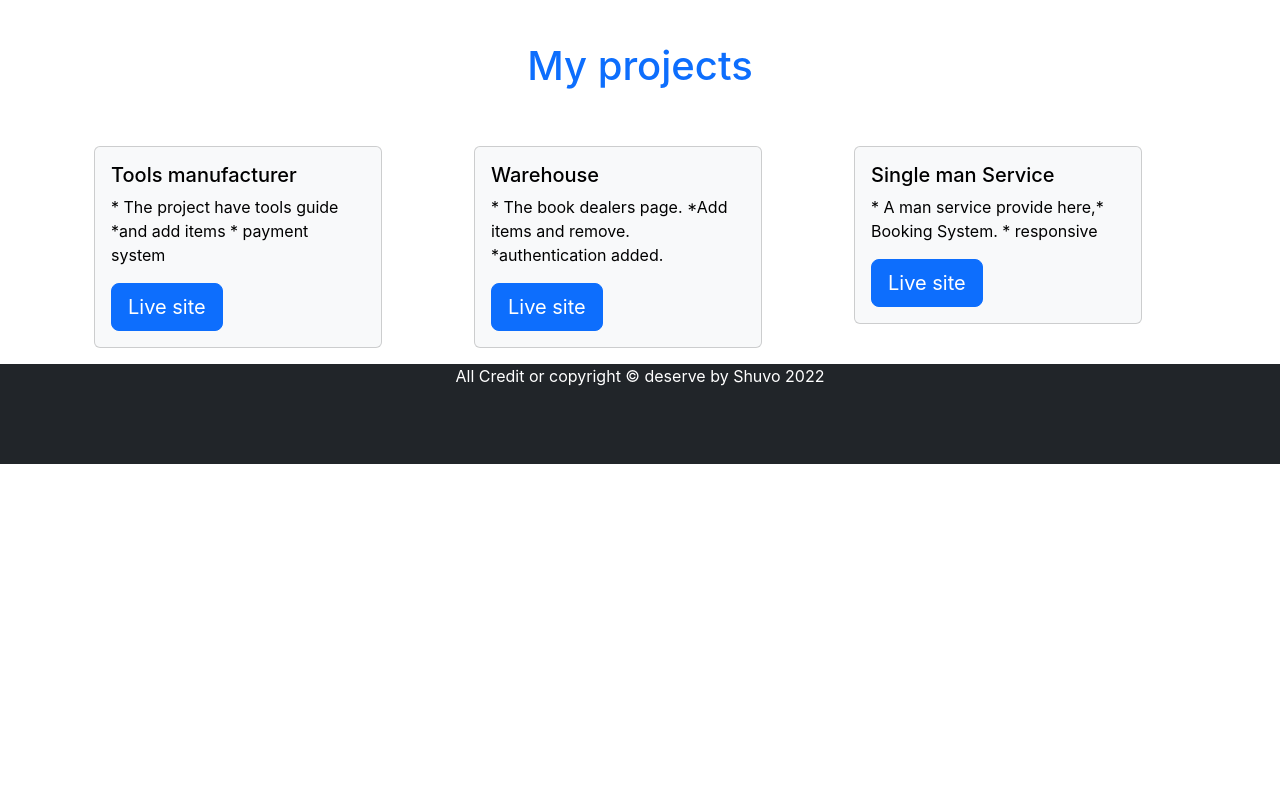
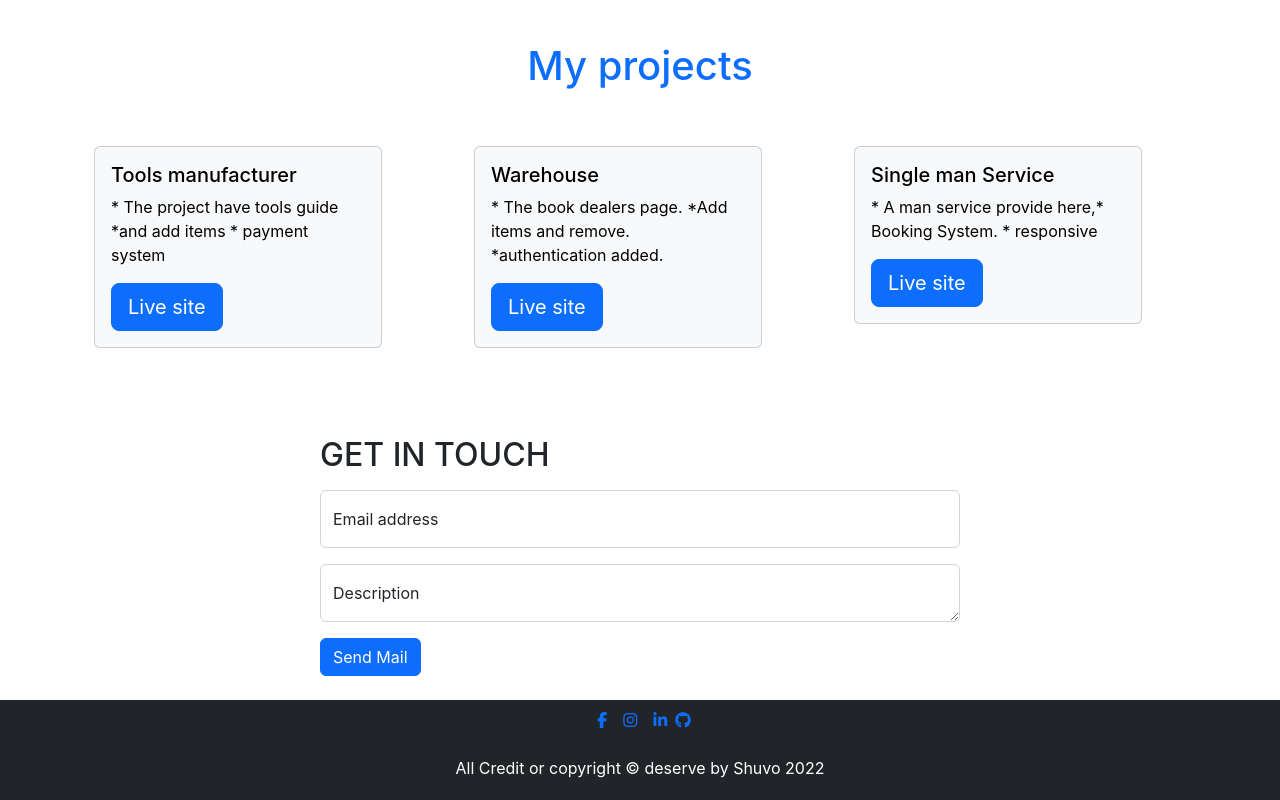
Before and after one commit to shabbirahmedshuvo01/my-special-portfolio, a React (Create React App) app: page / in a window 1280 px wide. Shown: the part 840-1640 px from the top of the page. Before the commit the page ends 1304 px from the top, so only its background shows below. Built offline with nearby package versions, Linux system fonts and the light colour scheme.

Commit message:
contact me

```diff
--- a/public/index.html
+++ b/public/index.html
@@ -25,6 +25,8 @@
   <!-- CSS only -->
   <link href="https://cdn.jsdelivr.net/npm/bootstrap@5.2.0-beta1/dist/css/bootstrap.min.css" rel="stylesheet"
     integrity="sha384-0evHe/X+R7YkIZDRvuzKMRqM+OrBnVFBL6DOitfPri4tjfHxaWutUpFmBp4vmVor" crossorigin="anonymous">
+
+  <script src="https://kit.fontawesome.com/c024e65292.js" crossorigin="anonymous"></script>
   <title>Shuvo here</title>
 </head>
 
--- /dev/null
+++ b/src/Components/Contact/Contact.js
@@ -0,0 +1,24 @@
+import React from 'react';
+
+const Contact = () => {
+    return (
+        <div className='w-50 mx-auto'>
+
+            <h2 className='mt-5'>GET IN TOUCH</h2>
+
+            <form>
+                <div class="form-floating mt-3">
+                    <input type="email" class="form-control" id="floatingInput" placeholder="Email" />
+                    <label for="floatingInput">Email address</label>
+                </div>
+                <div class="form-floating mt-3">
+                    <textarea type="description" class="form-control" placeholder="Description" />
+                    <label for="floatingPassword">Description</label>
+                </div>
+                <input className='btn btn-primary mt-3' type="submit" value="Send Mail" />
+            </form>
+        </div>
+    );
+};
+
+export default Contact;
--- a/src/Components/Footer/Footer.js
+++ b/src/Components/Footer/Footer.js
@@ -4,8 +4,16 @@ const Footer = () => {
     const date = new Date();
     let year = date.getFullYear();
     return (
-        <div className='bg-dark text-white align-items-center' style={{ height: '100px' }}>
-            <p className='App'>All Credit or copyright © deserve by Shuvo {year}</p>
+        <div className='bg-dark text-white' style={{ height: '100px' }}>
+
+            <div className='App p-2'>
+                <a href="https://www.facebook.com/shuvo006Shabbir"><i className="fa fa-facebook px-2" aria-hidden="true"></i></a>
+                <a href="https://www.instagram.com/dreamless_boy_shuvo/"><i className="fa fa-instagram px-2"></i></a>
+                <a href="https://www.linkedin.com/in/shabbir-ahmed-shuvo/?locale=en_US"><i className="fa fa-linkedin px-2"></i></a>
+                <a href="https://github.com/shabbirahmedshuvo01"><i class="fa fa-github"></i></a>
+            </div>
+
+            <p className='App p-3'>All Credit or copyright © deserve by Shuvo {year}</p>
         </div>
     );
 };
--- a/src/Components/Home/Home.js
+++ b/src/Components/Home/Home.js
@@ -1,5 +1,6 @@
 import React from 'react';
 import Banner from '../Banner/Banner';
+import Contact from '../Contact/Contact';
 import MyProjects from '../MyProjects/MyProjects';
 
 const Home = () => {
@@ -7,6 +8,9 @@ const Home = () => {
         <div>
             <Banner></Banner>
             <MyProjects></MyProjects>
+            <br />
+            <Contact></Contact>
+            <br />
         </div>
     );
 };
```
